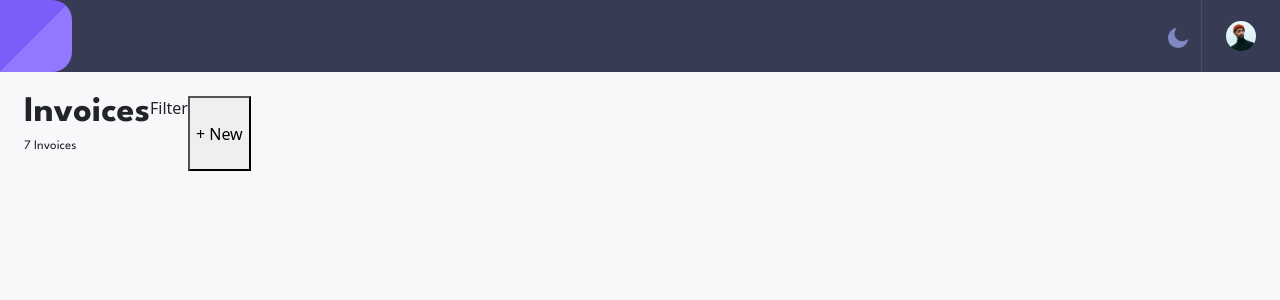
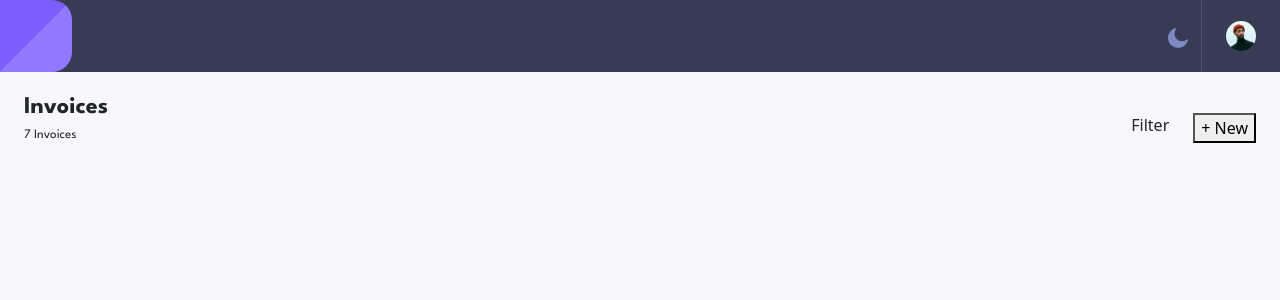
Before and after one commit to kebin20/invoice-app, a Vue app: page / in a window 1280 px wide. Shown: the top 300 px of the page. Built offline with nearby package versions, Linux system fonts and the light colour scheme; some icons are missing.

Commit message:
style: adjusted layout of component

```diff
--- a/src/components/MenuBar.vue
+++ b/src/components/MenuBar.vue
@@ -1,10 +1,10 @@
 <template>
-  <section class="d-flex m-4">
+  <section class="d-flex justify-content-between align-items-center m-4">
     <div class="d-flex flex-column">
-      <h1 class="heading-large">Invoices</h1>
+      <h1 class="heading-m text-left">Invoices</h1>
       <p>7 Invoices</p>
     </div>
-    <div class="d-flex">
+    <div class="d-flex gap-4">
       <div>Filter</div>
       <button>+ New</button>
     </div>
@@ -19,12 +19,6 @@ export default {
 
 <style lang="scss" scoped>
 section {
-  & .heading-large {
-    font-family: $font-primary;
-    font-weight: bold;
-    font-size: $heading-l-size;
-    line-height: $heading-l-line-height;
-    letter-spacing: $heading-l-spacing;
-  }
+  font-weight: 400;
 }
 </style>
```
